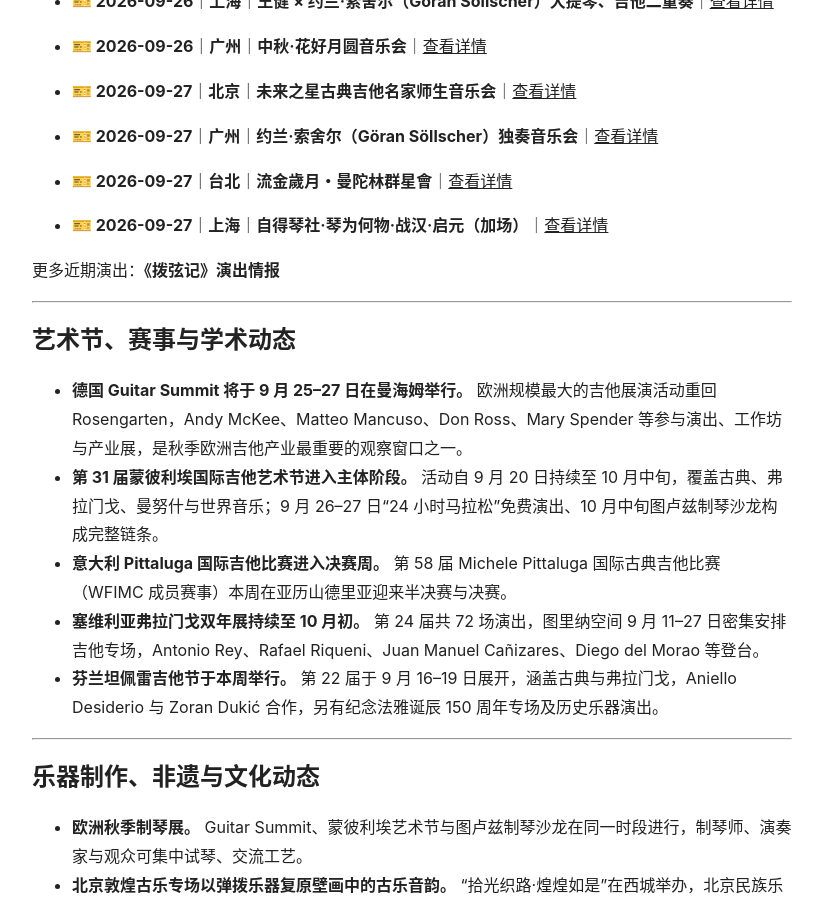
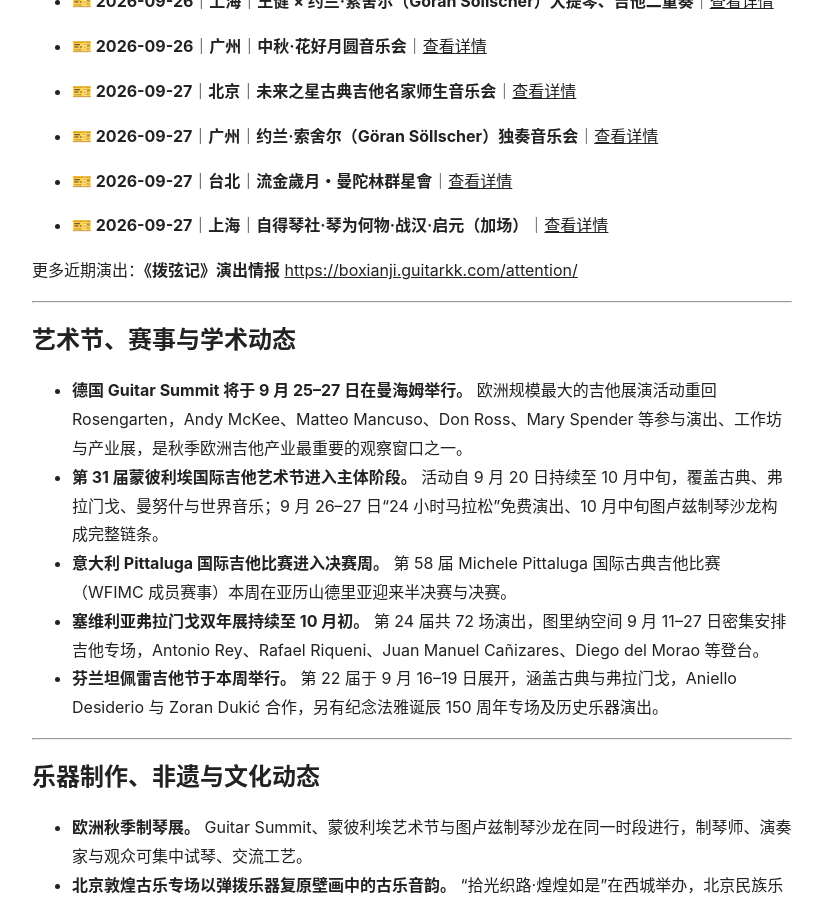
Before and after one commit to KeenKwok/boxianji, a Jekyll site: the page built from weekly/2026-09-19.md, in a window 1280 px wide and 900 px high, scrolled down 1220 px. Shown: the whole window, without its empty margins (228-1051 px from the left). Built offline with Jekyll 4.4.1, drawn with Linux system fonts in a browser that asks for light colours; part of the change alters nothing that is shown.

Commit message:
更新 2026-09-19.md

```diff
--- a/weekly/2026-09-19.md
+++ b/weekly/2026-09-19.md
@@ -27,7 +27,7 @@ title: 弹拨乐一周简报（2026.09.13—09.19）
 {% endfor %}
 
 更多近期演出：**《拨弦记》演出情报**
-[](https://boxianji.guitarkk.com/attention/)
+[https://boxianji.guitarkk.com/attention/](https://boxianji.guitarkk.com/attention/)
 
 ---
 
```
